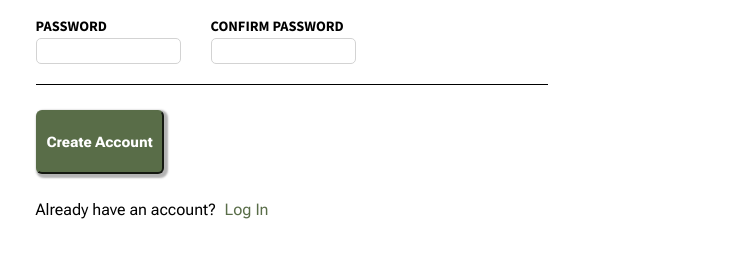
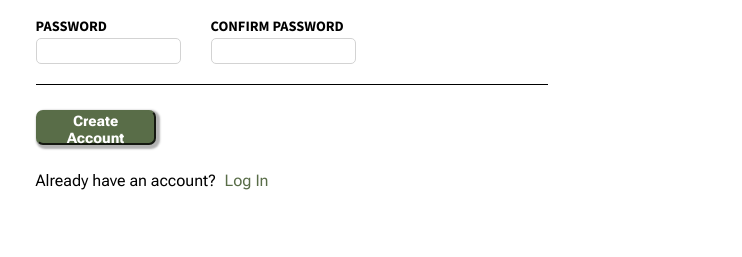
Before and after one commit to Ali-009/form-sign-up, a plain HTML site: page index.html in a window 1280 px wide. Shown: the part 341-598 px from the top of the page, 538-1280 px from the left. Drawn offline with Linux system fonts and the light colour scheme; a web font is replaced by a local one.

Commit message:
Minor adjustment to the form submission button

```diff
--- a/styles.css
+++ b/styles.css
@@ -136,9 +136,9 @@ html, body{
 #form-buttons button{
     background-color: #596D48;
     color: white;
-    height: 8vh;
-    width: 10vw;
-    border-radius: 6px;
+    width: 120px;
+    height: 35px;
+    border-radius: 7px;
     border-color: #596D48;
     box-shadow: 2px 2px 2px 2px rgb(179, 179, 179);
     cursor: pointer;
```
